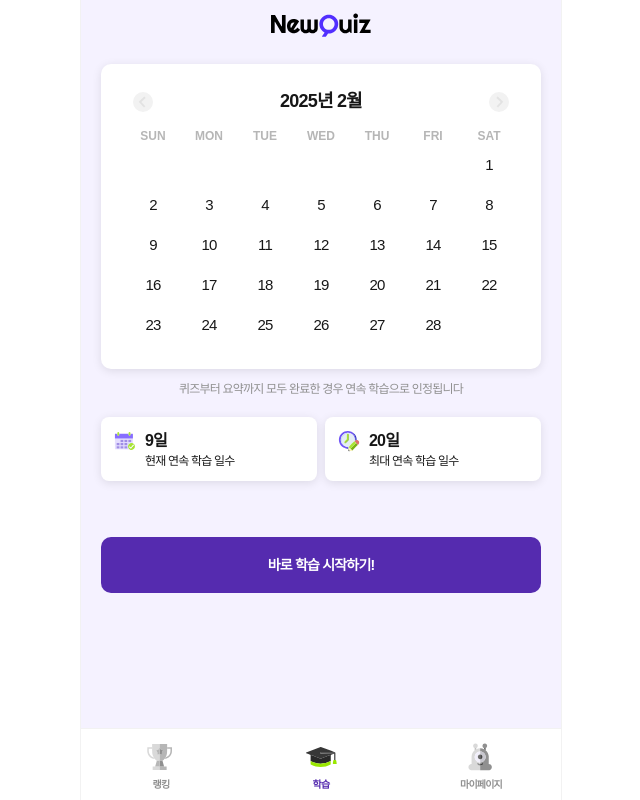
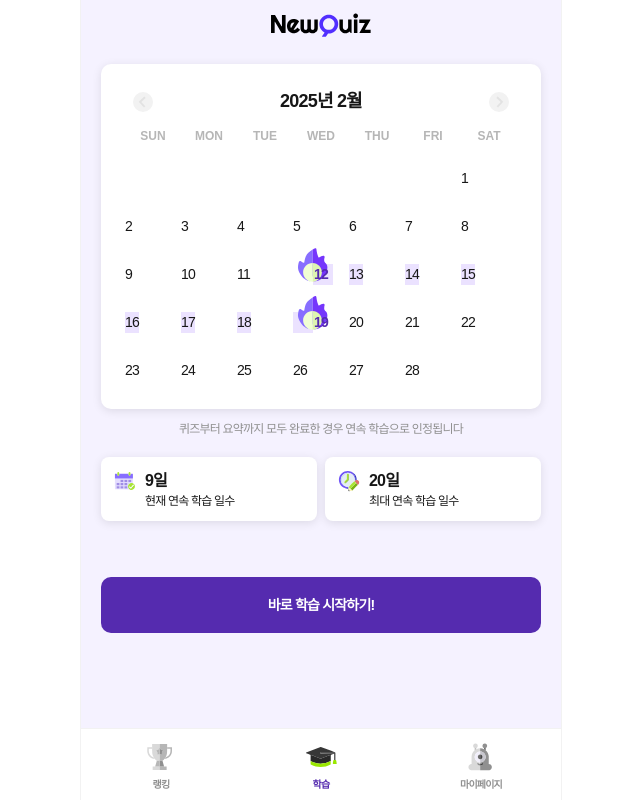
Before and after one commit to POTENDAY-NEWQUIZ/NEWQUIZ-FE, a Next.js app: page / in a window 1280 px wide. Shown: the whole page, without its empty margins (319-959 px from the left). Built offline with nearby package versions, Linux system fonts and the light colour scheme; a web font is replaced by a local one.

Commit message:
[feat] : calendar 커스텀 추가 및 수정

```diff
--- a/src/app/globals.css
+++ b/src/app/globals.css
@@ -42,8 +42,62 @@ body {
 }
 
 .custom-calendar .react-calendar__tile {
-  font-size: 15px;
+  display: flex;
+  flex-direction: column;
+  justify-content: flex-end;
+  font-size: 14px;
   font-weight: 500;
   width: 40px;
   height: 40px;
+  margin: 4px 0;
 }
+
+.custom-calendar .highlight-color abbr {
+  background-color: #ebe2ff;
+}
+
+.custom-calendar .highlight-image-start,
+.custom-calendar .highlight-image-end {
+  position: relative;
+}
+
+.custom-calendar .highlight-image-start div,
+.custom-calendar .highlight-image-end div {
+  display: flex;
+  justify-content: center;
+  position: relative;
+  z-index: 2;
+}
+
+.custom-calendar .highlight-image-start div:after {
+  content: "";
+  background-color: #ebe2ff;
+  position: absolute;
+  bottom: 0;
+  right: 0;
+  width: 50%;
+  height: 21px;
+  z-index: -1;
+}
+
+.custom-calendar .highlight-image-end div:after {
+  content: "";
+  background-color: #ebe2ff;
+  position: absolute;
+  bottom: 0;
+  left: 0;
+  width: 50%;
+  height: 21px;
+  z-index: -1;
+}
+
+.custom-calendar .highlight-image-start abbr,
+.custom-calendar .highlight-image-end abbr {
+  font-weight: 700;
+  color: #552baf;
+  position: absolute;
+  bottom: 0;
+  left: 50%;
+  transform: translateX(-50%);
+  z-index: 3;
+}
--- a/src/app/page.tsx
+++ b/src/app/page.tsx
@@ -16,7 +16,7 @@ const Home = () => {
 
         {/* 캘린더 구역 */}
         <section className="pt-16 mb-5">
-          <MyCalendar />
+          <MyCalendar start={"2025-02-12"} end={"2025-02-19"} />
         </section>
 
         {/* 학습일수 구역 */}
--- a/src/container/calendar.tsx
+++ b/src/container/calendar.tsx
@@ -6,11 +6,18 @@ import Calendar from "react-calendar";
 
 import prev from "@assets/svg/month-prev.svg";
 import next from "@assets/svg/month-next.svg";
+import fire from "@assets/img/fire.svg";
 
 // 날짜 관련 부분은 백에서 정해지면 수정 필요
 type SelectDate = Date;
 
-const MyCalendar = () => {
+// 임시 자료형
+type CalendarProps = {
+  start: string;
+  end: string;
+};
+
+const MyCalendar = ({ start, end }: CalendarProps) => {
   const [selectDate, setSelectDate] = useState<SelectDate>(new Date());
 
   const onClickPrev = () => {
@@ -23,6 +30,45 @@ const MyCalendar = () => {
     setSelectDate(
       new Date(selectDate.getFullYear(), selectDate.getMonth() + 1, 1)
     );
+  };
+
+  const isSameDay = (date1: Date, date2: Date) => {
+    return (
+      date1.getFullYear() === date2.getFullYear() &&
+      date1.getMonth() === date2.getMonth() &&
+      date1.getDate() === date2.getDate()
+    );
+  };
+
+  const insertColorToDate = ({ date }: { date: Date }) => {
+    const normalizeDate = (date: Date) => {
+      return new Date(
+        date.getFullYear(),
+        date.getMonth(),
+        date.getDate()
+      );
+    };
+
+    if (
+      normalizeDate(date) > normalizeDate(new Date(start)) &&
+      normalizeDate(date) < normalizeDate(new Date(end))
+    ) {
+      return "highlight-color";
+    }
+
+    return "";
+  };
+
+  const insertImageToDate = ({ date }: { date: Date }) => {
+    if (isSameDay(date, new Date(start))) {
+      return "highlight-image-start";
+    }
+
+    if (isSameDay(date, new Date(end))) {
+      return "highlight-image-end";
+    }
+
+    return "";
   };
 
   return (
@@ -40,6 +86,19 @@ const MyCalendar = () => {
           showNeighboringMonth={false}
           formatMonthYear={(locale, date) =>
             `${date.getFullYear()}년 ${date.getMonth() + 1}월`
+          }
+          tileClassName={(props) => {
+            return `${insertColorToDate(props)} ${insertImageToDate(
+              props
+            )}`;
+          }}
+          tileContent={({ date }) =>
+            isSameDay(date, new Date(start)) ||
+            isSameDay(date, new Date(end)) ? (
+              <div>
+                <Image src={fire} width={40} height={40} alt="불꽃" />
+              </div>
+            ) : null
           }
         />
         <button
--- a/tailwind.config.ts
+++ b/tailwind.config.ts
@@ -15,7 +15,6 @@ export default {
         black: "#121212",
         lavender: "#552BAF",
         "point-lavender": "#6838CE",
-        "light-lavender": "#EBE2FF",
         "home-lavender": "#F5F2FF",
         "mist-lavender": "#FBFAFF",
       },
```
